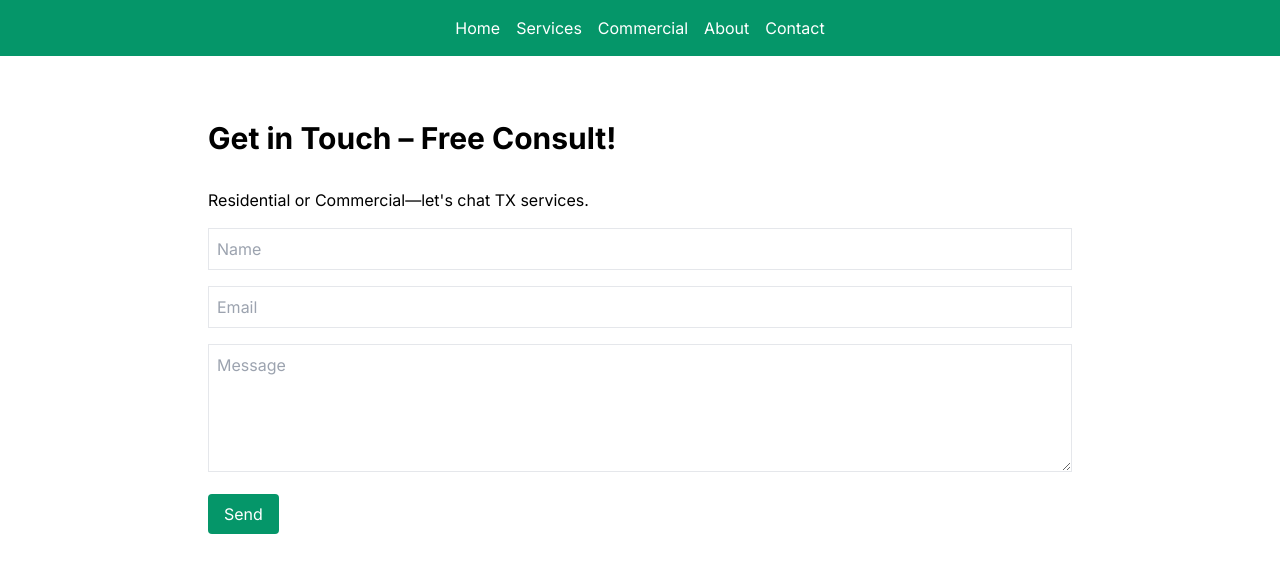
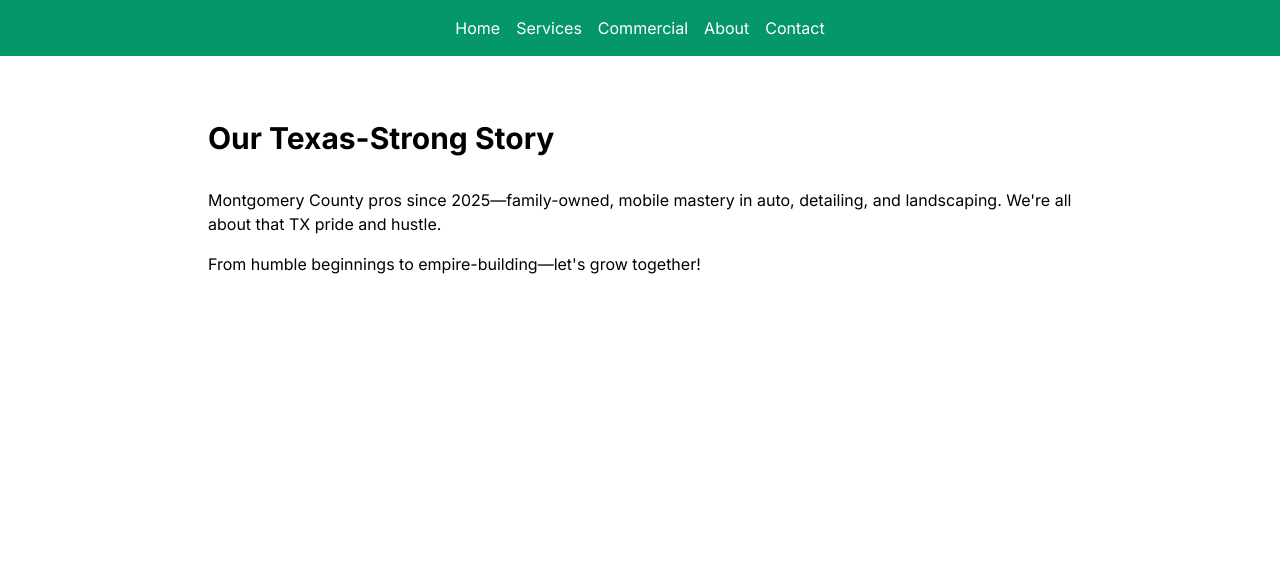
Before and after one commit to dacubbison/ddmobileservicestx, a Next.js app: page /about in a window 1280 px wide. Shown: the top 572 px of the page. Built offline with nearby package versions, Linux system fonts and the light colour scheme.

Commit message:
Unique stubs: About, commercial, contact pages

```diff
--- a/app/about/page.tsx
+++ b/app/about/page.tsx
@@ -1,15 +1,9 @@
-export default function Contact() {
+export default function About() {
   return (
     <div className="py-16 px-4 max-w-4xl mx-auto">
-      <h1 className="text-3xl font-bold mb-8">Get in Touch – Free Consult!</h1>
-      <p className="mb-4">Residential or Commercial—let&apos;s chat TX services.</p>
-      {/* Form placeholder – add real form later */}
-      <form className="space-y-4">
-        <input type="text" placeholder="Name" className="w-full p-2 border" />
-        <input type="email" placeholder="Email" className="w-full p-2 border" />
-        <textarea placeholder="Message" className="w-full p-2 border h-32" />
-        <button type="submit" className="bg-emerald-600 text-white px-4 py-2 rounded">Send</button>
-      </form>
+      <h1 className="text-3xl font-bold mb-8">Our Texas-Strong Story</h1>
+      <p className="mb-4">Montgomery County pros since 2025—family-owned, mobile mastery in auto, detailing, and landscaping. We&apos;re all about that TX pride and hustle.</p>
+      <p className="mb-4">From humble beginnings to empire-building—let&apos;s grow together!</p>
     </div>
   );
 }
--- a/app/commercial/page.tsx
+++ b/app/commercial/page.tsx
@@ -1,15 +1,9 @@
-export default function Contact() {
+export default function Commercial() {
   return (
     <div className="py-16 px-4 max-w-4xl mx-auto">
-      <h1 className="text-3xl font-bold mb-8">Get in Touch – Free Consult!</h1>
-      <p className="mb-4">Residential or Commercial—let&apos;s chat TX services.</p>
-      {/* Form placeholder – add real form later */}
-      <form className="space-y-4">
-        <input type="text" placeholder="Name" className="w-full p-2 border" />
-        <input type="email" placeholder="Email" className="w-full p-2 border" />
-        <textarea placeholder="Message" className="w-full p-2 border h-32" />
-        <button type="submit" className="bg-emerald-600 text-white px-4 py-2 rounded">Send</button>
-      </form>
+      <h1 className="text-3xl font-bold mb-8">Commercial & Fleet Packages</h1>
+      <p className="mb-4">Bulk deals for businesses—fleet maintenance, property detailing, corporate landscaping. Scale your ops with custom bundles and priority scheduling.</p>
+      <p className="mb-4">Contact us for quotes—let&apos;s boost your bottom line!</p>
     </div>
   );
 }
```
